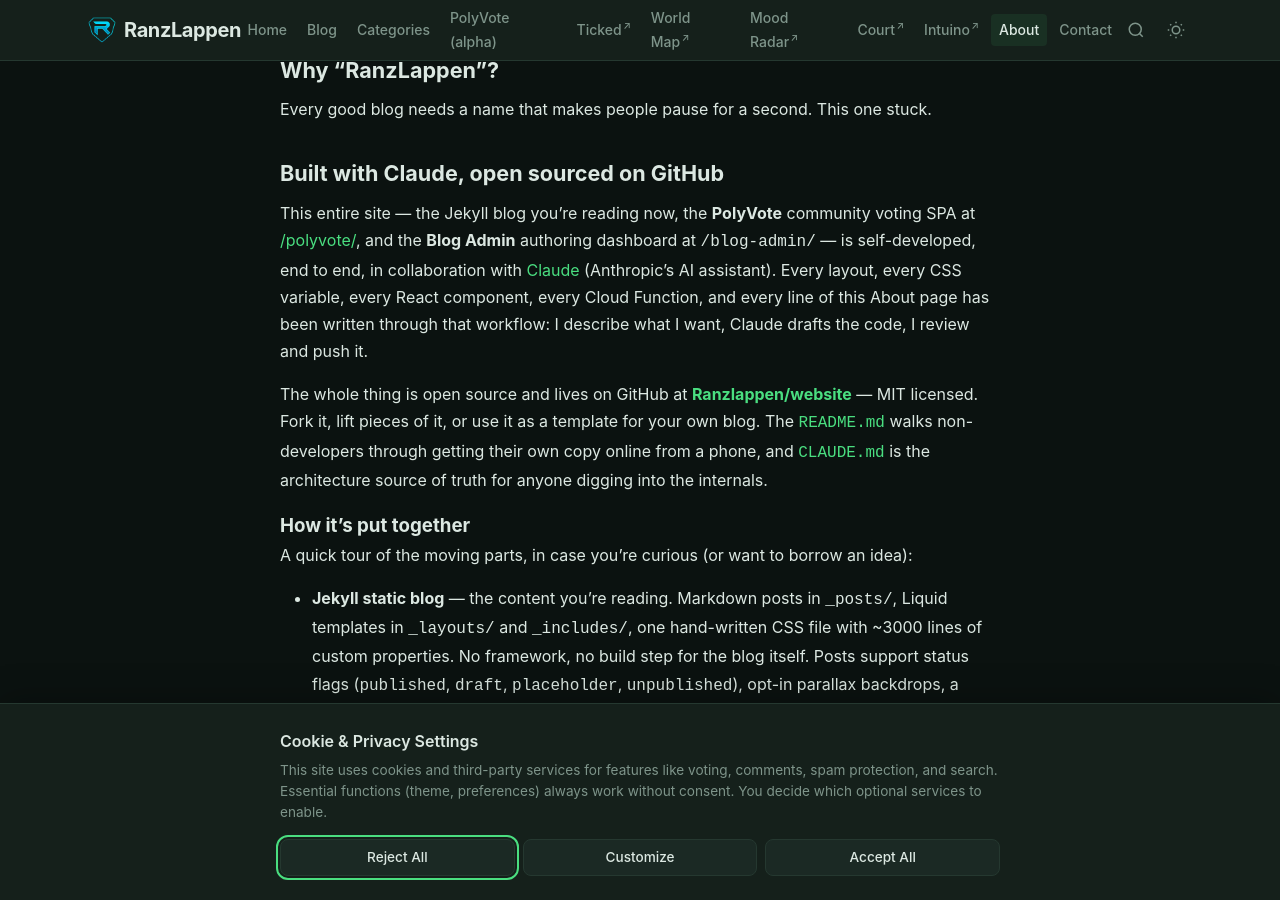
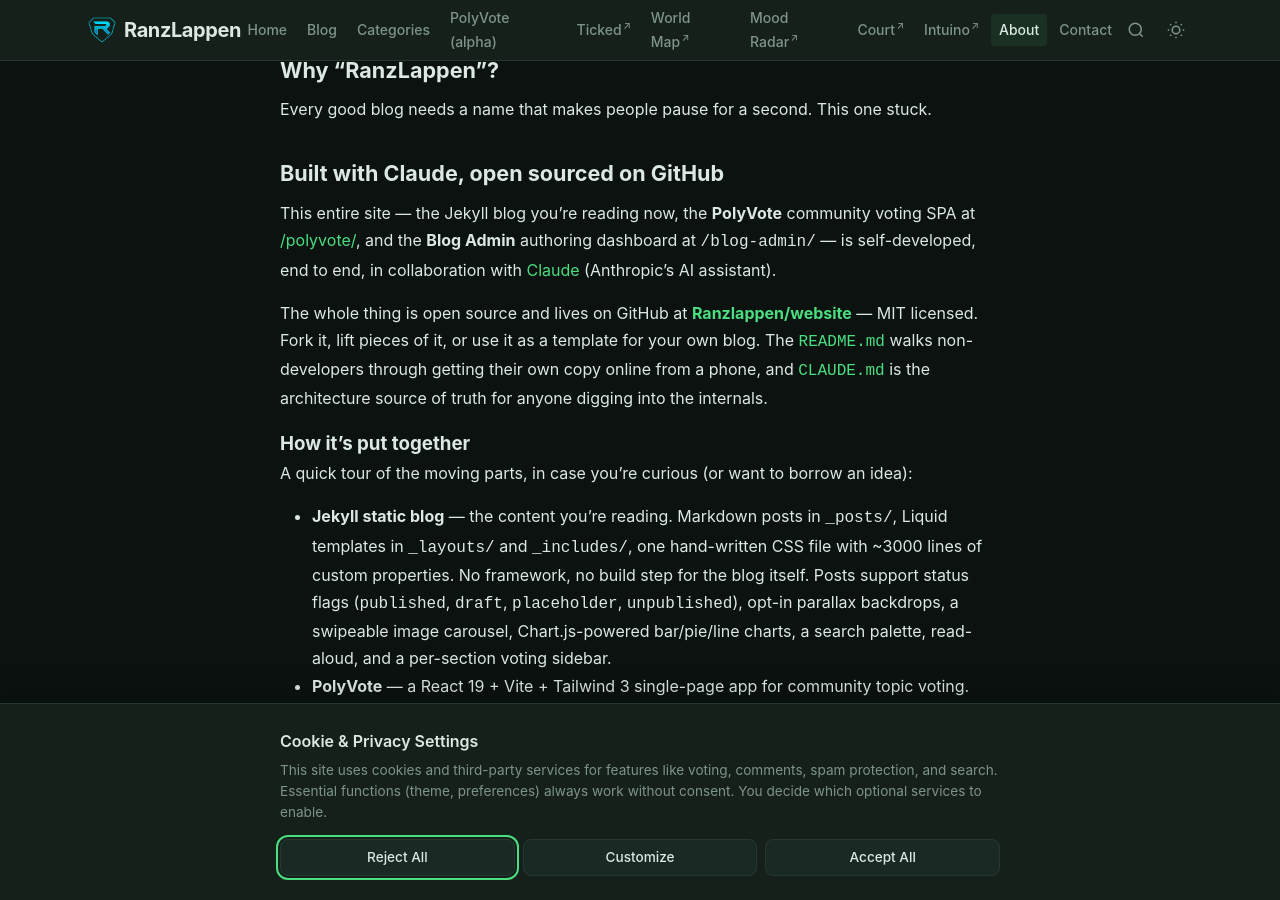
Before and after one commit to Ranzlappen/website, a Jekyll site: the page built from pages/about.md, in a window 1280 px wide and 900 px high, scrolled down 513 px. Built offline with Jekyll 4.4.1, drawn with Linux system fonts in a browser that asks for light colours.

Commit message:
Simplify description of site development
Removed redundant sentence about the site's development process.

```diff
--- a/pages/about.md
+++ b/pages/about.md
@@ -19,7 +19,7 @@
 
 ## Built with Claude, open sourced on GitHub
 
-This entire site — the Jekyll blog you're reading now, the **PolyVote** community voting SPA at [/polyvote/](/polyvote/), and the **Blog Admin** authoring dashboard at `/blog-admin/` — is self-developed, end to end, in collaboration with [Claude](https://www.claude.com/) (Anthropic's AI assistant). Every layout, every CSS variable, every React component, every Cloud Function, and every line of this About page has been written through that workflow: I describe what I want, Claude drafts the code, I review and push it.
+This entire site — the Jekyll blog you're reading now, the **PolyVote** community voting SPA at [/polyvote/](/polyvote/), and the **Blog Admin** authoring dashboard at `/blog-admin/` — is self-developed, end to end, in collaboration with [Claude](https://www.claude.com/) (Anthropic's AI assistant).
 
 The whole thing is open source and lives on GitHub at **[Ranzlappen/website](https://github.com/Ranzlappen/website)** — MIT licensed. Fork it, lift pieces of it, or use it as a template for your own blog. The [`README.md`](https://github.com/Ranzlappen/website/blob/main/README.md) walks non-developers through getting their own copy online from a phone, and [`CLAUDE.md`](https://github.com/Ranzlappen/website/blob/main/CLAUDE.md) is the architecture source of truth for anyone digging into the internals.
 
```
